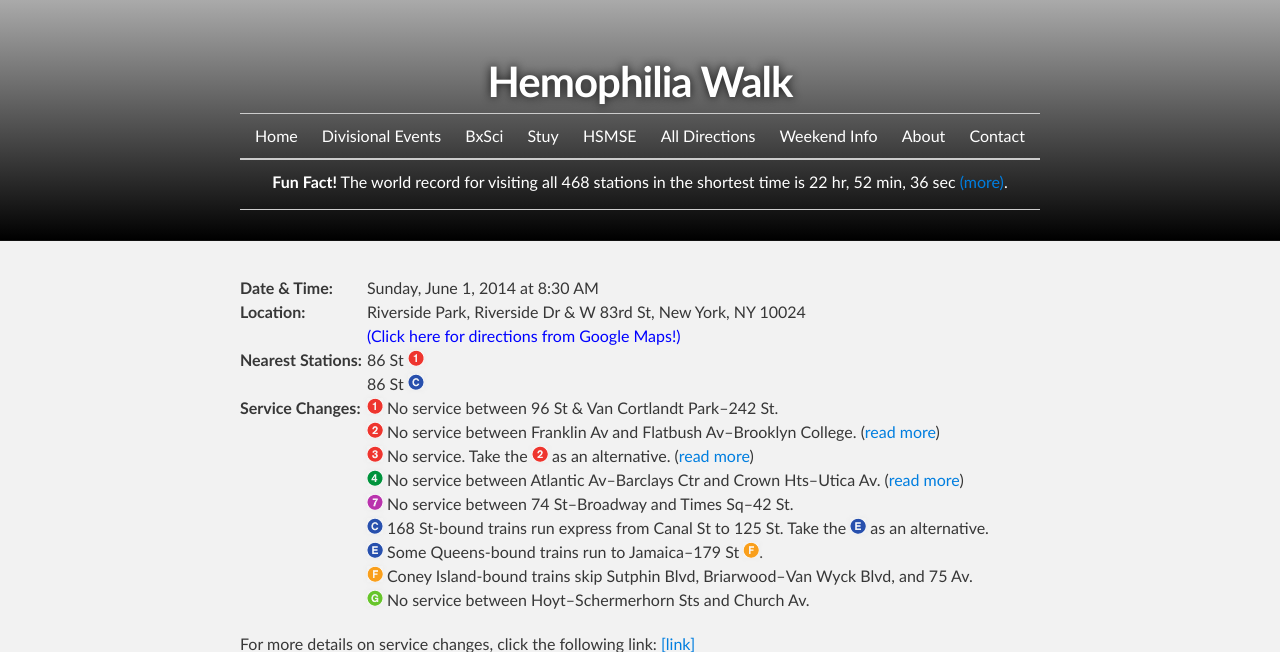
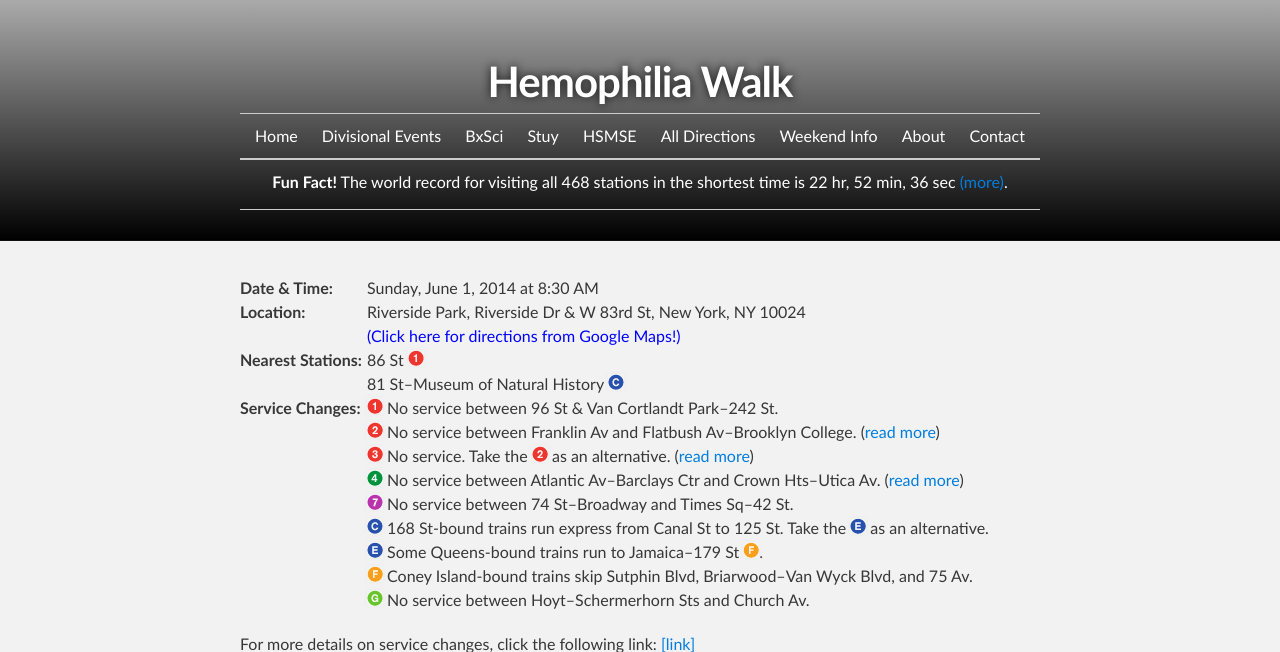
Before and after one commit to d11directions/d11directions.github.io, a Jekyll site: the page built from _posts/2014-06-01-Hemophilia_Walk.html, in a window 1280 px wide, cut to the strip 0-652 px from the top of the page. Built offline with Jekyll 4.4.1, drawn with Linux system fonts in a browser that asks for light colours.

Commit message:
Update Hemophilia Walk location

```diff
--- a/_posts/2014-06-01-Hemophilia_Walk.html
+++ b/_posts/2014-06-01-Hemophilia_Walk.html
@@ -7,7 +7,7 @@ time: Sunday, June 1, 2014 at 8:30 AM
 location: Riverside Park, Riverside Dr &amp; W 83rd St, New York, NY 10024
 nearest-stations:
     - 86 St <img src="/img/1.png" alt="(1)">
-    - 86 St <img src="/img/C.png" alt="(C)">
+    - 81 St&ndash;Museum of Natural History <img src="/img/C.png" alt="(C)">
 changes-brief:
     - <img src="/img/1.png" alt="(1)"> No service between 96 St &amp; Van Cortlandt Park&ndash;242 St.
     - <img src="/img/2.png" alt="(2)"> No service between Franklin Av and Flatbush Av&ndash;Brooklyn College. (<a href="/changes/20140531/Eastern_Pkwy/">read more</a>)
```
